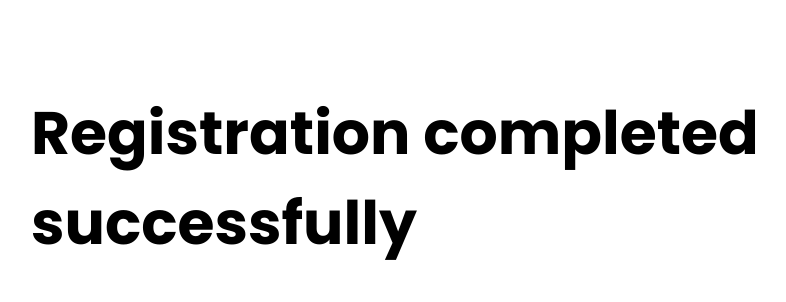
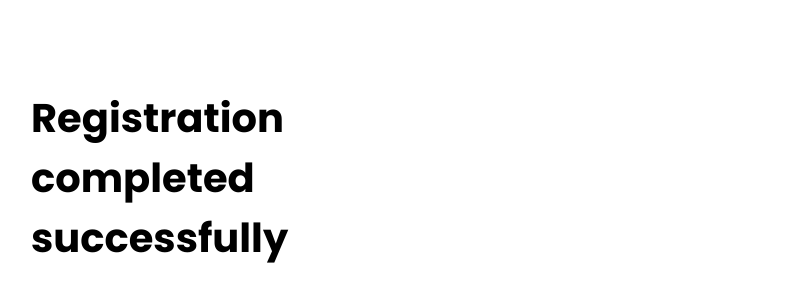
Before and after one commit to Neyokee/List_project, a Django app: page /successful in a window 1280 px wide. Shown: the top 302 px of the page, without its empty margins (489-1275 px from the left). Run offline with Django 3.2, Linux system fonts and the light colour scheme.

Commit message:
sucsesful page

```diff
--- a/List/static/css/style.css
+++ b/List/static/css/style.css
@@ -6,6 +6,12 @@ body {
     padding-left: 40%;
     font-family: 'League Gothic', sans-serif;
     font-family: 'Poppins', sans-serif;
+
+}
+h4 {
+    font-size: 40px;
+
+    padding-right: 600px;
 
 }
 
--- a/List/templates/List/successful.html
+++ b/List/templates/List/successful.html
@@ -10,6 +10,6 @@
     <link href="https://fonts.googleapis.com/css2?family=League+Gothic&family=Poppins:wght@700&display=swap" rel="stylesheet">
 </head>
 <body>
-    <h1>Registration completed successfully</h1>
+    <h4>Registration completed successfully</h4>
 </body>
 </html>
```
